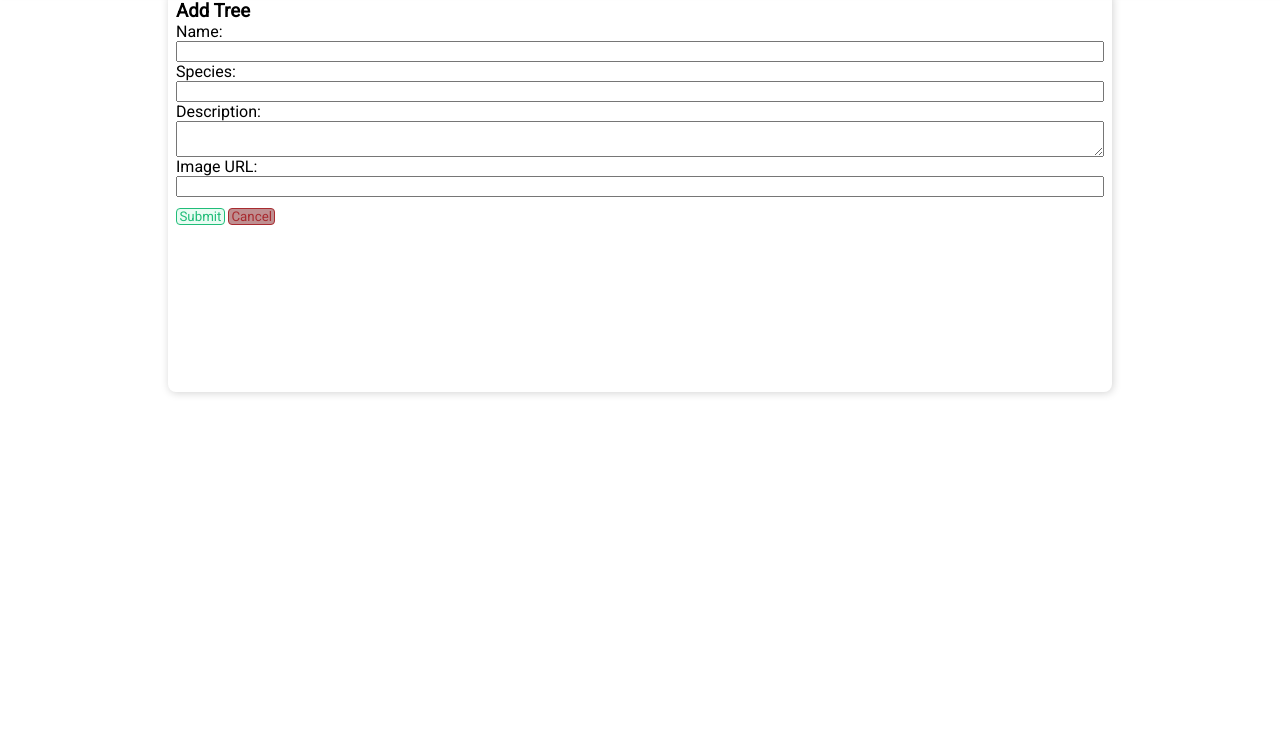
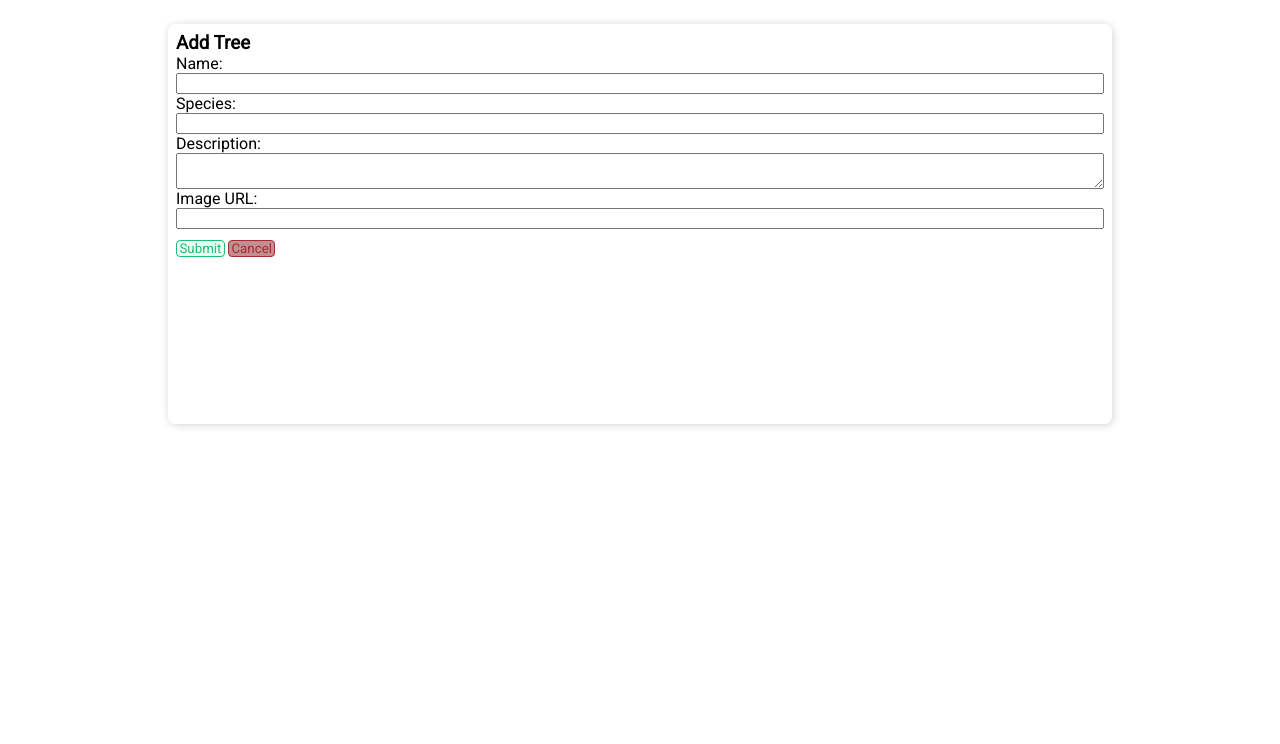
Before and after one commit to MultiverseLearningProducts/arborist, a React app: page /add in a window 1280 px wide. Shown: the part 56-800 px from the top of the page. Built offline with nearby package versions, Linux system fonts and the light colour scheme.

Commit message:
fix(css): margins

```diff
--- a/src/components/AccountBox.js
+++ b/src/components/AccountBox.js
@@ -17,7 +17,7 @@ export const AccountBox = ({user, setUser, items}) => {
         </>
         : <>
           <div>Welcome, {user.name}</div>
-          <div>You have {items.length} items listed</div>
+          <div>You have <b>{items.length} trees</b> listed</div>
           <button onClick={handleLogout}>Log Out</button>
         </>
     }
--- a/src/components/App.js
+++ b/src/components/App.js
@@ -15,8 +15,8 @@ export const App = () => {
 
 	return (
 		<Router>
+			<Header items={items} user={user} setUser={setUser}/>
 			<main>
-				<Header items={items} user={user} setUser={setUser}/>
 				<Routes>
 					<Route path="/" element={<ItemsList items={items} />} />
 					<Route path="/add" element={<ItemAdd/>} />
--- a/src/style.css
+++ b/src/style.css
@@ -11,6 +11,7 @@ main {
   flex-direction: column;
   align-items: center;
   justify-content: center;
+  margin-top: 1rem;
 }
 
 h1, h1>a {
@@ -50,7 +51,7 @@ button {
   flex-direction: column;
   width: 25rem;
   height: 25rem;
-  margin: 2rem;
+  margin: 1rem;
   padding: 0.5rem;
   border-radius: 0.5rem;
   background-color: rgba(255, 255, 255, 0.1);
@@ -59,7 +60,6 @@ button {
 
 #item-add {
   width: calc(75% - 1rem);
-  margin: 0 calc(25% / 2);
 }
 
 .form-input-list {
```
